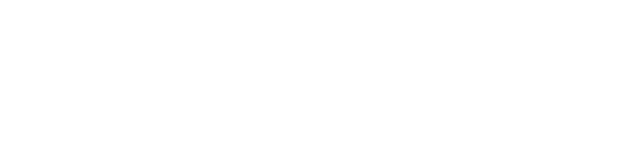
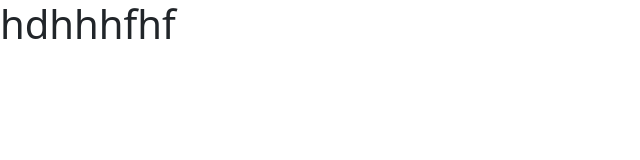
Before and after one commit to imarani494/Group07-36, a website: page BootStrap/index.html in a window 1280 px wide. Shown: the whole page, without its empty margins (0-640 px from the left). Drawn offline with nearby package versions, Linux system fonts and the light colour scheme.

Commit message:
add heading

```diff
--- a/BootStrap/index.html
+++ b/BootStrap/index.html
@@ -14,8 +14,9 @@
   <body>
     <!-- ravi start
     ravi end -->
-    <!-- imran start
-    imran end -->
+    <!-- imran start -->
+     <h1>hdhhhfhf</h1>
+    <!-- imran end  -->
     <!-- chandrka start
     chandrika end -->
     <!-- anjana start
@@ -24,5 +25,7 @@
     abhishek end -->
     <!-- ravi footer start
     ravi footer end -->
+
+
   </body>
 </html>
```
